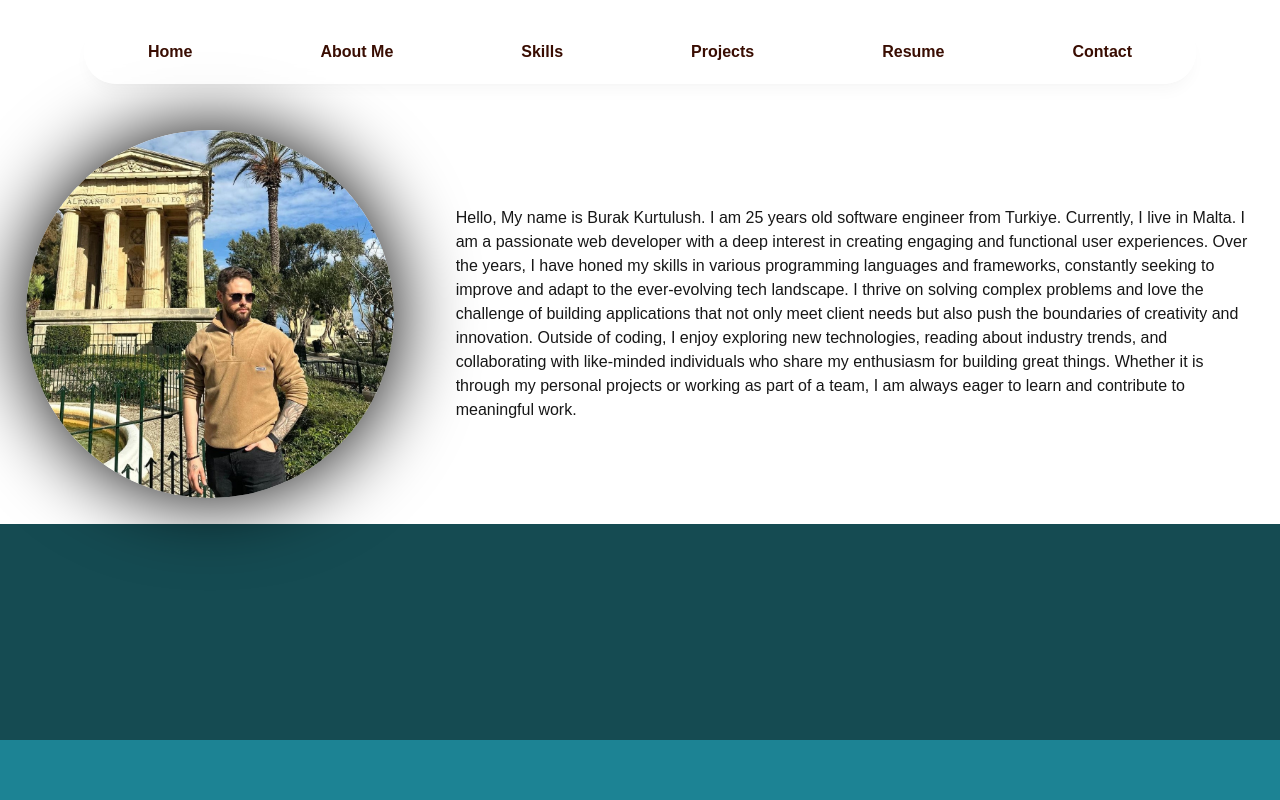
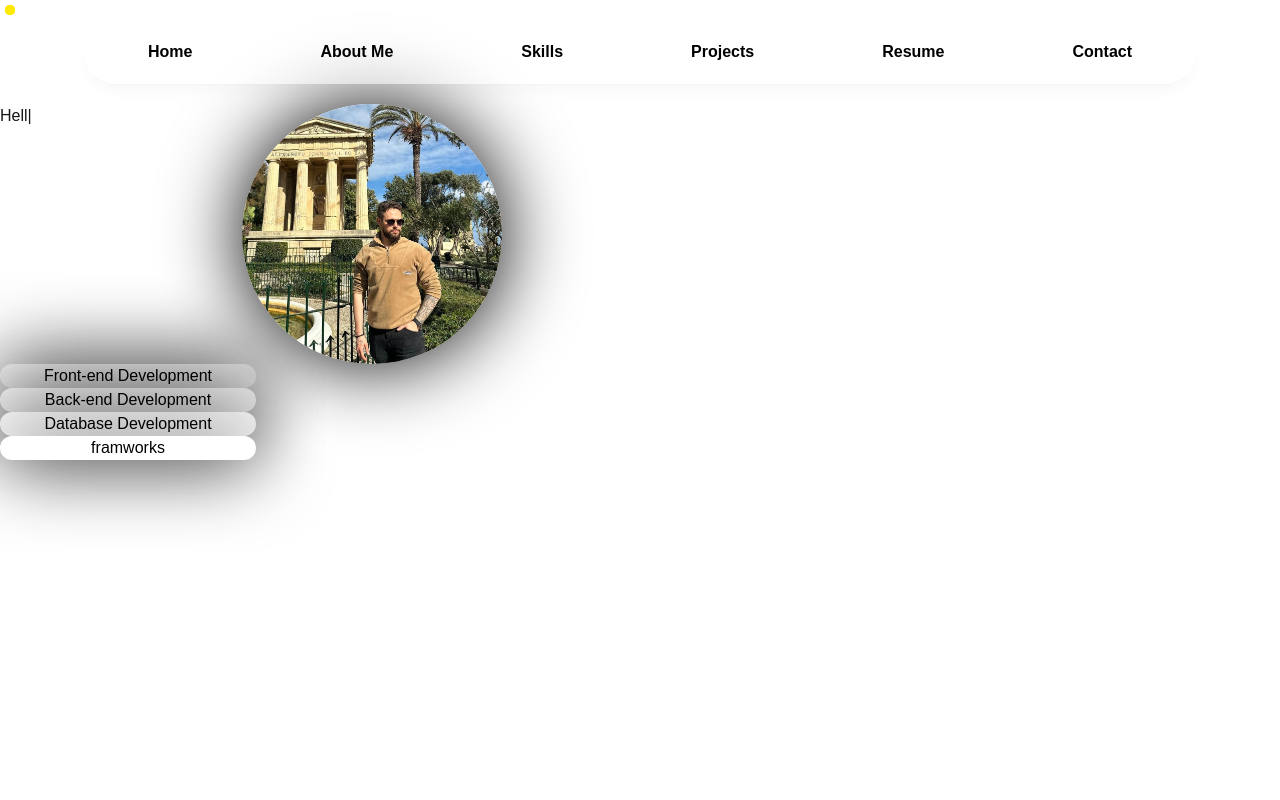
Before and after one commit to Burak849/mywebsite, a Next.js app: page / in a window 1280 px wide. Shown: the top 800 px of the page. Built offline with nearby package versions, Linux system fonts and the light colour scheme.

Commit message:
cursor ayarlari

```diff
--- a/package.json
+++ b/package.json
@@ -9,6 +9,7 @@
     "lint": "next lint"
   },
   "dependencies": {
+    "animejs": "^3.2.2",
     "autoprefixer": "^10.4.20",
     "font-awesome": "^4.7.0",
     "mssql": "^11.0.1",
@@ -17,6 +18,7 @@
     "react-dom": "^19.0.0"
   },
   "devDependencies": {
+    "@types/animejs": "^3.1.12",
     "@types/mssql": "^9.1.5",
     "@types/node": "^20",
     "@types/react": "^18",
--- a/src/app/globals.css
+++ b/src/app/globals.css
@@ -9,7 +9,7 @@
 
 @media (prefers-color-scheme: dark) {
     :root {
-        --background: #000B0D;
+        --background: #000000; /*#1C8394 #154B52 #212121 #000B0D #390D02 #A52502*/
         --foreground: #ededed;
     }
 }
--- a/src/app/page.tsx
+++ b/src/app/page.tsx
@@ -1,19 +1,87 @@
-import Image from "next/image";
+'use client';
+
+import { useEffect, useRef, useState } from "react";
 import Navbar from "./components/Navbar";
 import AboutSection from "./pages/about";
 import ExperienceSection from "./pages/experiences";
 import ProjectSection from "./pages/projects";
 import Footer from "./components/Footer";
 import SkillSection from "./pages/skills";
+
 export default function Home() {
+    const cursorRef = useRef<HTMLDivElement>(null);
+
+    const trailLength = 10;
+    const [positions, setPositions] = useState<{ x: number; y: number }[]>(
+        Array(trailLength).fill({ x: 10, y: 10 })
+    );
+
+    useEffect(() => {
+        const handleMouseMove = (event: MouseEvent) => {
+            const { clientX: x, clientY: y } = event;
+            setPositions((prevPositions) => {
+                const newPositions = [{ x, y }, ...prevPositions.slice(0, trailLength - 1)];
+                return newPositions;
+            });
+
+            if (cursorRef.current) {
+                cursorRef.current.style.opacity = "1";
+                cursorRef.current.style.transform = `translate(${x - 10}px, ${y - 10}px)`;
+            }
+        };
+
+        const handleMouseLeave = () => {
+            if (cursorRef.current) {
+                cursorRef.current.style.opacity = "0";
+            }
+        };
+
+        document.addEventListener("mousemove", handleMouseMove);
+        document.addEventListener("mouseleave", handleMouseLeave);
+
+        return () => {
+            document.removeEventListener("mousemove", handleMouseMove);
+            document.removeEventListener("mouseleave", handleMouseLeave);
+        };
+    }, []);
+
     return (
         <>
             <Navbar />
             <AboutSection />
+            <SkillSection />
             <ExperienceSection />
             <ProjectSection />
-            <SkillSection />
             <Footer />
+
+
+
+            {/* Kuyruğu çizgi şeklinde render etme */}
+            <svg
+                style={{
+                    position: "fixed",
+                    top: 0,
+                    left: 0,
+                    pointerEvents: "none",
+                    zIndex: -1,
+                    width: "100%",
+                    height: "100%",
+                }}
+            >
+                {positions.slice(1).map((pos, index) => (
+                    <line
+                        key={index}
+                        x1={positions[index].x}
+                        y1={positions[index].y}
+                        x2={pos.x}
+                        y2={pos.y}
+                        stroke="#ffea00"
+                        strokeWidth="10"
+                        strokeOpacity={0.6 - index * 0.01}
+                        strokeLinecap="round"
+                    />
+                ))}
+            </svg>
         </>
     );
 }
--- a/src/app/pages/about.tsx
+++ b/src/app/pages/about.tsx
@@ -1,21 +1,60 @@
-// src/pages/about.tsx
-import React from 'react';
-import styles from '../styles/About.module.css'; // CSS module importu
+'use client';
+
+import React, { useEffect } from 'react';
+import styles from '../styles/About.module.css';
 
 const AboutSection = () => {
+
+    useEffect(() => {
+        const textElement = document.getElementById("typewriter-text") as HTMLElement;
+        const text: string = "Hello"; // Yazılacak metin
+        let index: number = 0;
+        let deleteIndex: number = text.length;
+        let typing: boolean = true;
+
+        // Yazma fonksiyonu
+        const typeWriter = () => {
+            if (typing && index < text.length) {
+                textElement.innerHTML += text.charAt(index); // Her harfi ekle
+                index++;
+            } else if (!typing && deleteIndex >= 0) {
+                textElement.innerHTML = text.substring(0, deleteIndex); // Harfleri sil
+                deleteIndex--;
+            }
+
+            // Eğer yazma tamamlandıysa, silme işlemi başlasın
+            if (index === text.length && typing) {
+                typing = false; // Yazma bitince silme işlemine geç
+            } else if (deleteIndex === 0 && !typing) {
+                typing = true; // Silme tamamlanınca yazmaya başla
+                index = 0; // Yazma işlemine başlamak için index'i sıfırla
+                deleteIndex = text.length; // Silme işlemi için tekrar metnin uzunluğuna döndür
+            }
+        };
+
+        // Typewriter fonksiyonunu belirli aralıklarla çalıştır
+        const interval = setInterval(typeWriter, 150); // 150ms aralıkla çalışır
+
+        // Sonrasında interval'i temizlemek için
+        return () => clearInterval(interval);
+    }, []);
+
     return (
         <div className={styles['paragraf']}>
-            <div>
-                Hello, My name is Burak Kurtulush. I am 25 years old software engineer from Turkiye. Currently, I live in Malta.
-                I am a passionate web developer with a deep interest in creating engaging and functional user experiences.
-                Over the years, I have honed my skills in various programming languages and frameworks, constantly seeking to improve and adapt to the ever-evolving tech landscape.
-                I thrive on solving complex problems and love the challenge of building applications that not only meet client needs but also push the boundaries of creativity and innovation.
-                Outside of coding, I enjoy exploring new technologies, reading about industry trends, and collaborating with like-minded individuals who share my enthusiasm for building great things.
-                Whether it is through my personal projects or working as part of a team, I am always eager to learn and contribute to meaningful work.
+            <div className={styles['text-container']}>
+                <div className="Typewriter" data-testid="typewriter-wrapper">
+                    <span className="Typewriter__wrapper" id="typewriter-text"> </span>
+                    <span className="Typewriter__cursor" id="cursor">|</span>
+                </div>
             </div>
-            <img src="../media/ppp.jpg" alt="Profile" className={styles['profile-image']} />
+            <div >
+                <img src="../media/ppp.jpg" alt="Profile Image" className={styles['profile-image']} />
+            </div>
         </div>
+
     );
+
+
 };
 
 export default AboutSection;
--- a/src/app/pages/skills.tsx
+++ b/src/app/pages/skills.tsx
@@ -4,15 +4,23 @@ import styles from '../styles/Skill.module.css';
 const SkillSection = () => {
     return (
         <div className={styles.skill}>
-            <br />
-            <br />
-            <br />
-            <br />
-            <br />
-            <br />
-            <br />
-            <br />
-            <br />
+
+            <div className={styles.card1}>
+                <h1>Front-end Development</h1>
+                <br/>
+            </div>
+            <div className={styles.card2}>
+                <h1>Back-end Development</h1>
+                <br />
+            </div>
+            <div className={styles.card3}>
+                <h1>Database Development</h1>
+                <br />
+            </div>
+            <div className={styles.card4}>
+                <h1>framworks</h1>
+                <br />
+            </div>
         </div>
 
 
--- a/src/app/styles/About.module.css
+++ b/src/app/styles/About.module.css
@@ -1,17 +1,73 @@
 .profile-image {
-    width: 30%;
+    width: 25%;
     height: auto;
     object-fit: cover;
     border-radius: 50%;
     border: 0 solid #fff;
+    position: relative;
+    z-index:10;
     box-shadow: 0px 0px 80px black;
+    z-index:1;
 }
 .paragraf {
     display: flex;
+    justify-content: space-between;
+    align-items: flex-start;
+    flex-wrap: nowrap;
+}
+
+
+.text-container {
+    display: flex;
+    flex-direction: column;
     justify-content: center;
     align-items: center;
-    padding: 2%;
-    gap: 5%;
-    flex-wrap: nowrap;
-    flex-direction: row-reverse;
+    position: relative;
+    z-index: 2;
 }
+
+.image-container {
+    position: relative;
+    z-index: 1;
+}
+
+.Typewriter {
+    position:relative;
+    z-index:1;
+    font-family: 'Courier New', Courier, monospace;
+    display: inline-block;
+    white-space: nowrap;
+    overflow: hidden;
+}
+
+.Typewriter__wrapper {
+    width: 200px;
+    max-width: 100%;
+    overflow: hidden;
+    font-size: 24px;
+    animation: typing 4s steps(30) 1s 1 normal both, blink 0.75s step-end infinite;
+}
+
+.Typewriter__cursor {
+    display: inline-block;
+    width: 10px;
+    background-color: black;
+    animation: blink 0.75s step-end infinite;
+    font-size: 24px;
+}
+
+@keyframes typing {
+    from {
+        width: 0;
+    }
+
+    to {
+        width: 100%;
+    }
+}
+
+@keyframes blink {
+    50% {
+        background-color: transparent;
+    }
+}
--- a/src/app/styles/Experience.module.css
+++ b/src/app/styles/Experience.module.css
@@ -1,3 +1,3 @@
 .spesifik {
-    background-color: #154B52;
+    background-color: transparent;
 }
--- a/src/app/styles/Footer.module.css
+++ b/src/app/styles/Footer.module.css
@@ -1,3 +1,3 @@
-.foot{
-    background-color:black;
+.foot {
+    background-color: #000B0D;
 }
--- a/src/app/styles/Navbar.module.css
+++ b/src/app/styles/Navbar.module.css
@@ -1,5 +1,5 @@
 .navbar {
-    @apply flex-row flex text-custom-baslik justify-center items-center gap-32 font-semibold p-5 top-0 sticky top-0 m-5 z-50 ml-auto mr-auto w-max px-16 py-5 transition-all ease-in-out duration-100 rounded-full border-0 border-white border-opacity-40 bg-opacity-80 shadow-lg shadow-black/[0.03] backdrop-blur-[0.5rem] bg-white;
+    @apply flex-row flex text-custom-baslik justify-center items-center gap-32 font-semibold p-5 top-0 sticky top-0 m-5 z-50 ml-auto mr-auto w-max px-16 py-5 transition-all ease-in-out duration-100 rounded-full border-0 border-white border-opacity-40 bg-opacity-50 shadow-lg shadow-black/[0.03] backdrop-blur-[0.5rem] bg-white;
 }
 
 .link {
@@ -33,7 +33,7 @@
 .link:hover .right-angle {
     opacity: 1;
     transform: scale(1.2);
-    color: #F26800;
+    color: #ffea00;
 }
 
 
--- a/src/app/styles/Project.module.css
+++ b/src/app/styles/Project.module.css
@@ -1,3 +1,3 @@
 .spesifikk {
-    background-color: #1C8394;
+    background-color: transparent;
 }
--- a/src/app/styles/Skill.module.css
+++ b/src/app/styles/Skill.module.css
@@ -1,3 +1,15 @@
 .skill {
-    background-color: #A3CCAB;
+    background-color: transparent;
 }
+.card1, .card2, .card3, .card4{
+    background-color: white;
+    display: flex;
+    justify-content: center;
+    align-items: center;
+    font-size: 16px;
+    box-shadow: 0px 0px 80px black;
+    height:auto;
+    width: 20%;
+    color:black;
+    border-radius: 20px;
+}
--- a/tailwind.config.js
+++ b/tailwind.config.js
@@ -5,7 +5,7 @@ module.exports = {
         extend: {
             colors: {
                 '--orange': '#FF5733',
-                'custom-baslik': '#390D02',
+                'custom-baslik': '#000000',
             },
         },
     },
```
Also changed, not shown: 1 other file (tests, documents, lock files or other folders).
